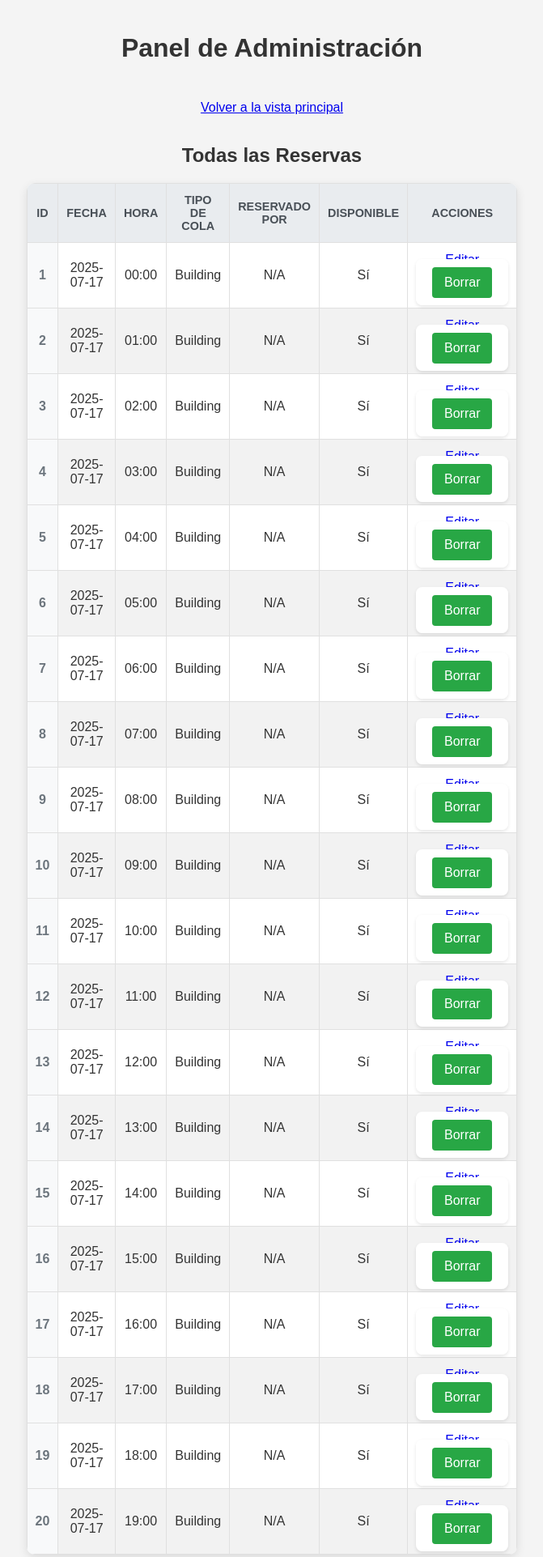
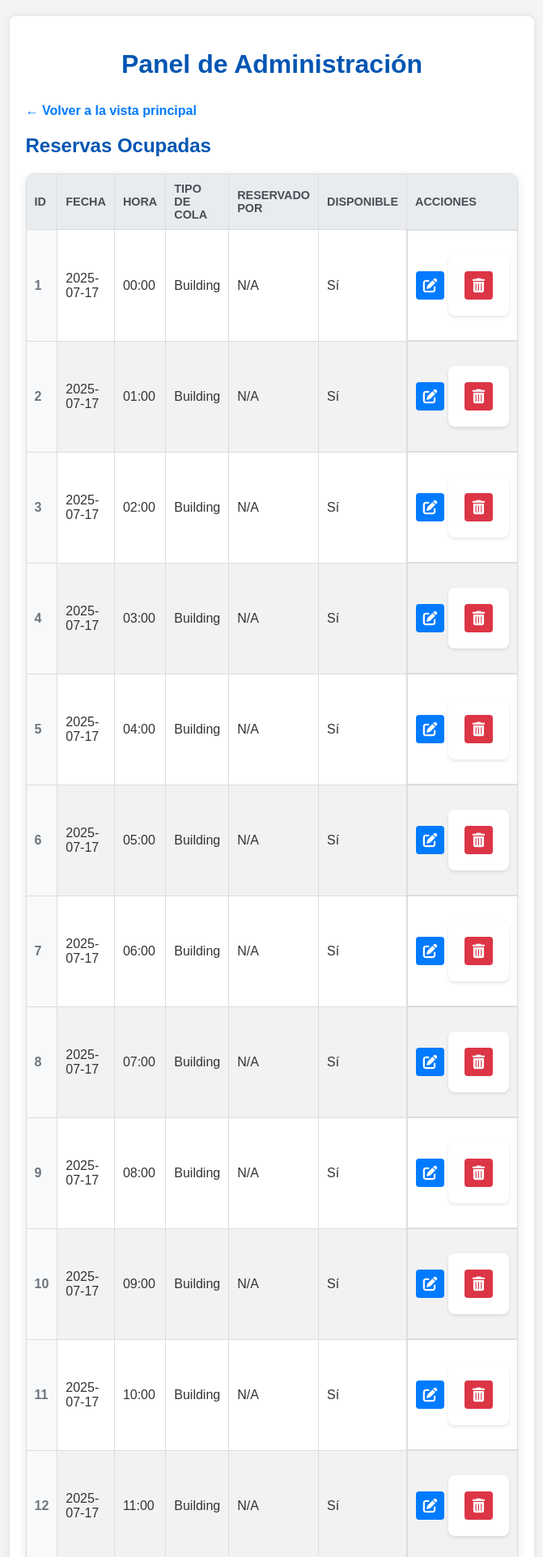
Before and after one commit to MEPPERDONAS/185_reservas, a Flask app: template templates/admin.html in a window 1280 px wide. Shown: the top 1923 px of the page at 81% size, without its empty margins (304-975 px from the left). Run offline with Flask 3, Linux system fonts and the light colour scheme; the template is opened without the code that fills it: values that come from a table or form of the project are taken from there, others are empty.

Commit message:
modificacion panel iconos

```diff
--- a/templates/admin.html
+++ b/templates/admin.html
@@ -4,14 +4,87 @@
     <meta charset="UTF-8">
     <meta name="viewport" content="width=device-width, initial-scale=1.0">
     <title>Panel de Administración - Reservas</title>
+    <link rel="stylesheet" href="https://cdnjs.cloudflare.com/ajax/libs/font-awesome/6.5.2/css/all.min.css" integrity="sha512-SnH5WK+bZxgPHs44uWIX+LLJAJ9/2PkPKZ5QiAj6Ta86w+fsb2TkcmfRyVX3pBnMFcV7oQPJkl9QevSCWr3W6A==" crossorigin="anonymous" referrerpolicy="no-referrer" />
     <link rel="stylesheet" href="{{ url_for('static', filename='style.css') }}">
+    <style>
+        /* Estilos básicos para el panel admin (puedes mover esto a style.css si lo prefieres) */
+        body { font-family: Arial, sans-serif; margin: 20px; background-color: #f4f4f4; color: #333; }
+        h1, h2 { color: #0056b3; }
+        .container { max-width: 1200px; margin: 0 auto; padding: 20px; background-color: #fff; border-radius: 8px; box-shadow: 0 0 10px rgba(0,0,0,0.1); }
+        table { width: 100%; border-collapse: collapse; margin-top: 20px; }
+        th, td { border: 1px solid #ddd; padding: 10px; text-align: left; }
+        th { background-color: #e9ecef; font-weight: bold; }
+        tr:nth-child(even) { background-color: #f9f9f9; }
+        .flash-message { padding: 12px; margin-bottom: 15px; border-radius: 5px; font-weight: bold; }
+        .success { background-color: #d4edda; color: #155724; border: 1px solid #c3e6cb; }
+        .error { background-color: #f8d7da; color: #721c24; border: 1px solid #f5c6cb; }
+        .back-link { display: block; margin-bottom: 20px; text-decoration: none; color: #007bff; font-weight: bold; }
+        .back-link:hover { text-decoration: underline; }
+
+        /* --- NUEVOS ESTILOS PARA LOS BOTONES DE ICONOS --- */
+        .action-buttons {
+            display: flex; /* Usar flexbox para alinear los íconos */
+            gap: 5px; /* Espacio entre los íconos */
+            justify-content: flex-start; /* Alinea al inicio de la celda */
+            align-items: center; /* Centra verticalmente */
+        }
+
+        .action-buttons a, .action-buttons button {
+            padding: 8px; /* Un padding uniforme para que el área de clic sea decente */
+            border-radius: 4px; /* Un poco de borde redondeado */
+            cursor: pointer;
+            font-size: 1.1em; /* Ajusta el tamaño del icono */
+            display: inline-flex; /* Permite alinear el icono */
+            align-items: center; /* Centra verticalmente el contenido */
+            justify-content: center; /* Centra horizontalmente el contenido */
+            transition: background-color 0.3s ease, transform 0.1s ease; /* Transición suave al pasar el ratón */
+            min-width: 35px; /* Asegura un tamaño mínimo para el botón */
+            min-height: 35px; /* Asegura un tamaño mínimo para el botón */
+            box-sizing: border-box; /* Asegura que padding y border se incluyan en el tamaño */
+            text-decoration: none; /* Eliminar subrayado de los enlaces */
+        }
+
+        /* Estilos para el icono de Editar */
+        .action-buttons a {
+            background-color: #007bff; /* Color azul para editar */
+            color: white;
+            border: none;
+        }
+        .action-buttons a:hover {
+            background-color: #0056b3;
+            transform: translateY(-1px); /* Efecto ligero al pasar el ratón */
+        }
+
+        /* Estilos para el icono de Borrar */
+        .action-buttons button {
+            background-color: #dc3545; /* Color rojo para borrar */
+            color: white;
+            border: none;
+            /* Eliminar estilos de form si aplica, pero aquí el display:inline-block ya fue suficiente */
+        }
+        .action-buttons button:hover {
+            background-color: #c82333;
+            transform: translateY(-1px);
+        }
+
+        /* Asegura que los íconos dentro de los botones no tengan margen extra */
+        .action-buttons i {
+            margin: 0;
+        }
+
+        /* El formulario que contiene el botón de borrar debe ser inline-block para no romper la línea */
+        .action-buttons form {
+            display: inline-block;
+        }
+    </style>
 </head>
 <body>
+    <div class="container">
         <h1>Panel de Administración</h1>
 
         {% with messages = get_flashed_messages(with_categories=true) %}
             {% if messages %}
-            <ul class="flashes">
+                <ul class="flashes" style="list-style: none; padding: 0;">
                 {% for category, message in messages %}
                     <li class="{{ category }} flash-message">{{ message }}</li>
                 {% endfor %}
@@ -19,9 +92,9 @@
             {% endif %}
         {% endwith %}
 
-    <p><a href="{{ url_for('index') }}">Volver a la vista principal</a></p>
+        <a href="{{ url_for('index') }}" class="back-link">&larr; Volver a la vista principal</a>
 
-    <h2>Todas las Reservas</h2>
+        <h2>Reservas Ocupadas</h2>
         <table>
             <thead>
                 <tr>
@@ -44,18 +117,21 @@
                     <td>{% if booking.booked_by %}{{ booking.booked_by }}{% else %}N/A{% endif %}</td>
                     <td>{% if booking.available %}Sí{% else %}No{% endif %}</td>
                     <td class="action-buttons">
-                    <a href="{{ url_for('edit_booking', booking_id=booking.id) }}">Editar</a>
-                    <form action="{{ url_for('delete_booking', booking_id=booking.id) }}" method="POST" style="display:inline;">
-                        <button type="submit" onclick="return confirm('¿Estás seguro de que quieres eliminar esta reserva?');">Borrar</button>
+                        <a href="{{ url_for('edit_booking', booking_id=booking.id) }}" title="Editar reserva">
+                            <i class="fas fa-edit"></i> </a>
+                        <form action="{{ url_for('delete_booking', booking_id=booking.id) }}" method="POST" style="display:inline-block;">
+                            <button type="submit" onclick="return confirm('¿Estás seguro de que quieres eliminar la reserva de {{ booking.booked_by }} el {{ booking.booking_date }} a las {{ booking.time_slot }}?');" title="Borrar reserva">
+                                <i class="fas fa-trash-alt"></i> </button>
                         </form>
                     </td>
                 </tr>
                 {% else %}
                 <tr>
-                <td colspan="7">No hay reservas en la base de datos.</td>
+                    <td colspan="7">No hay reservas ocupadas en la base de datos.</td>
                 </tr>
                 {% endfor %}
             </tbody>
         </table>
+    </div>
 </body>
 </html>
```
Lines whose indentation alone changed are shown as unchanged.
